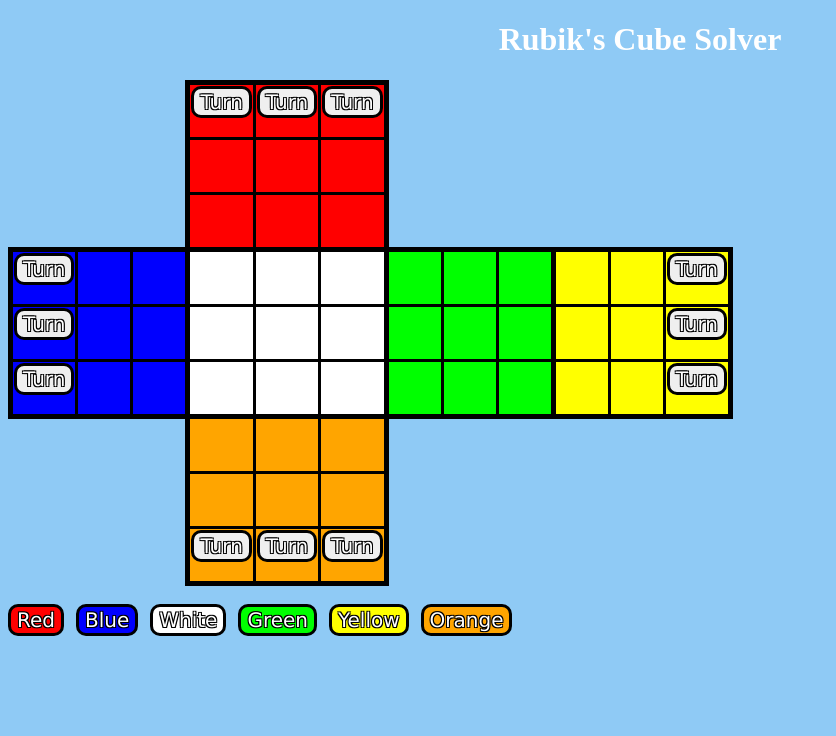
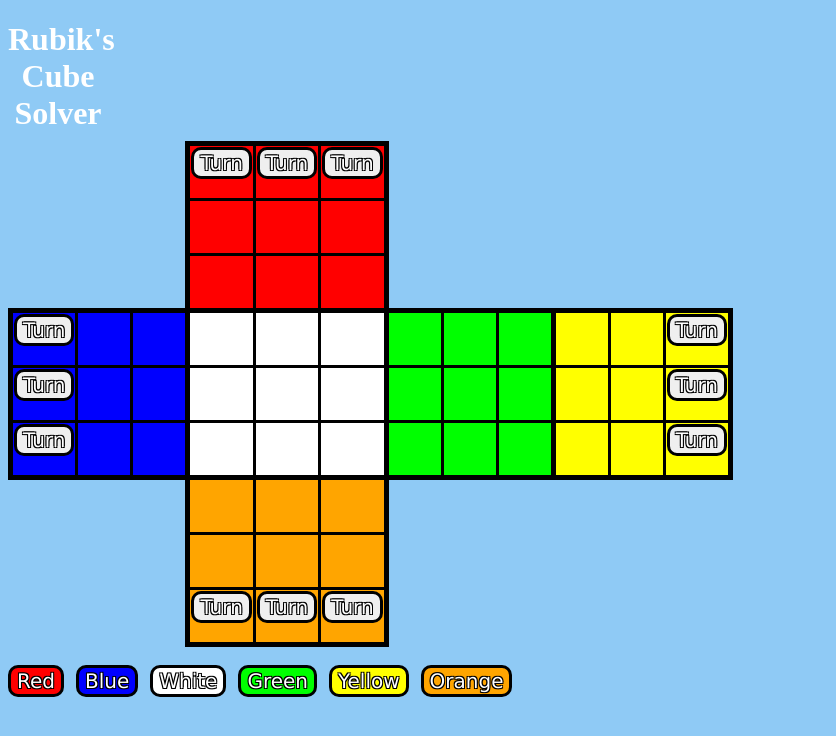
Before and after one commit to 2024-25-Allen-ISD-Computer-Science/5th-period-isp-rubik-s-cubices, a plain HTML site: page index.html in a window 1280 px wide. Shown: the whole page, without its empty margins (0-836 px from the left). Drawn offline with Linux system fonts and the light colour scheme.

Commit message:
Update styles.css

```diff
--- a/styles.css
+++ b/styles.css
@@ -64,3 +64,12 @@ td {
 
     background-color: orange;
 }
+
+.logo-container {
+    text-align: center;
+    margin-bottom: 20px;
+    background-color: #8fcaf5;
+    width: 100px;
+    height:100px;
+    display: block;
+}
```
